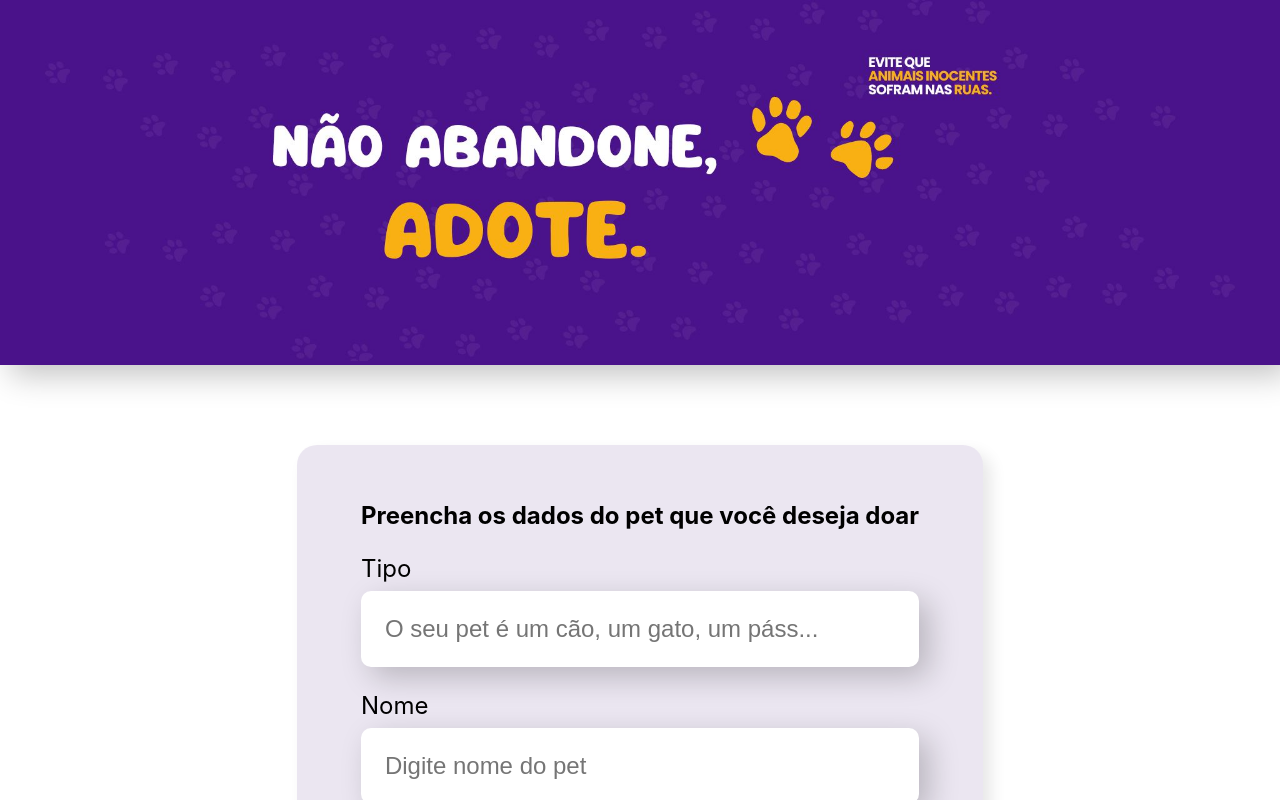
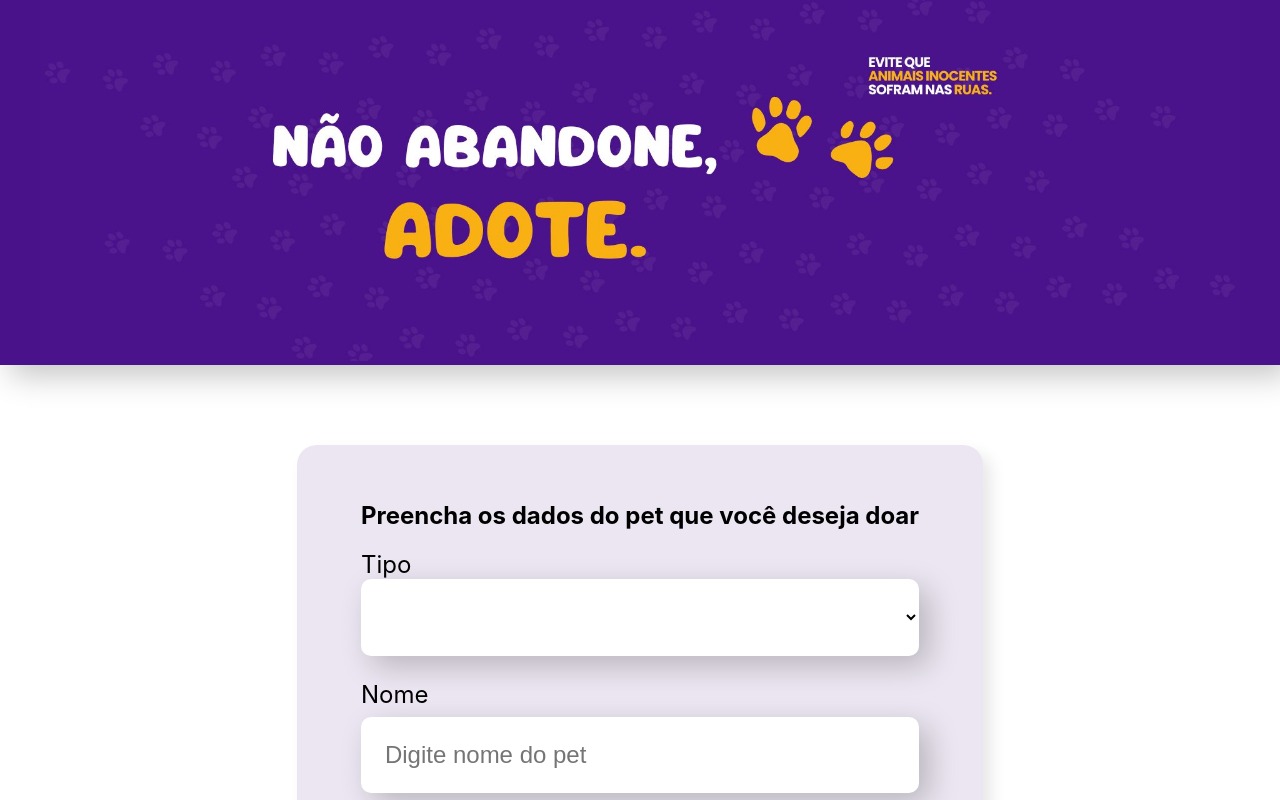
Before and after one commit to charlesqbraga/organo, a React (Create React App) app in the folder organo/: page / in a window 1280 px wide. Shown: the top 800 px of the page. Built offline with nearby package versions, Linux system fonts and the light colour scheme.

Commit message:
implementação da lista suspensa

```diff
--- a/organo/src/componentes/Formulario/index.js
+++ b/organo/src/componentes/Formulario/index.js
@@ -1,14 +1,22 @@
 import CampoTexto from '../CampoTexto'
+import ListaSuspensa from '../ListaSuspensa'
 import './Formulario.css'
 const Formulario = () => {
+
+    const times = [
+        'Gato',
+        'Cachorro',
+        'Outros'
+    ]
     return (
-        <section className="formulario">
+        <section className="formulario" >
             <form>
                 <h2>Preencha os dados do pet que você deseja doar</h2>
-                <CampoTexto label="Tipo" placeholder="O seu pet é um cão, um gato, um páss..." />
+                <ListaSuspensa label="Tipo" itens={times}/>
                 <CampoTexto label="Nome" placeholder="Digite nome do pet" />
                 <CampoTexto label="Raça" placeholder="Digite a raça do pet" />
                 <CampoTexto label="Imagem" placeholder="Digite o endereço da imagem" />
+
             </form>
         </section>
     )
--- /dev/null
+++ b/organo/src/componentes/ListaSuspensa/ListaSuspensa.css
@@ -0,0 +1,16 @@
+.lista-suspensa {
+    display:block;
+    margin-bottom: 8px;
+    font-size: 24px;
+}
+
+.lista-suspensa select {
+    background-color: #FFF;
+    box-shadow: 10px 10px 30px rgba(0, 0, 0, 0.212);
+    width: 100%;
+    border: none;
+    font-size: 24px;
+    padding: 24px;
+    box-sizing: border-box;
+    border-radius: 10px;
+}
--- /dev/null
+++ b/organo/src/componentes/ListaSuspensa/index.js
@@ -0,0 +1,17 @@
+import './ListaSuspensa.css'
+
+const ListaSuspensa = (props) => {
+    console.log(props.itens)
+
+    return (
+        <div className="lista-suspensa">
+            <label>{props.label}</label>
+            <select>
+                {props.itens.map(item => {<option key={item}>{item}</option>})}
+            </select>
+        </div>
+    )
+
+}
+
+export default ListaSuspensa
```
